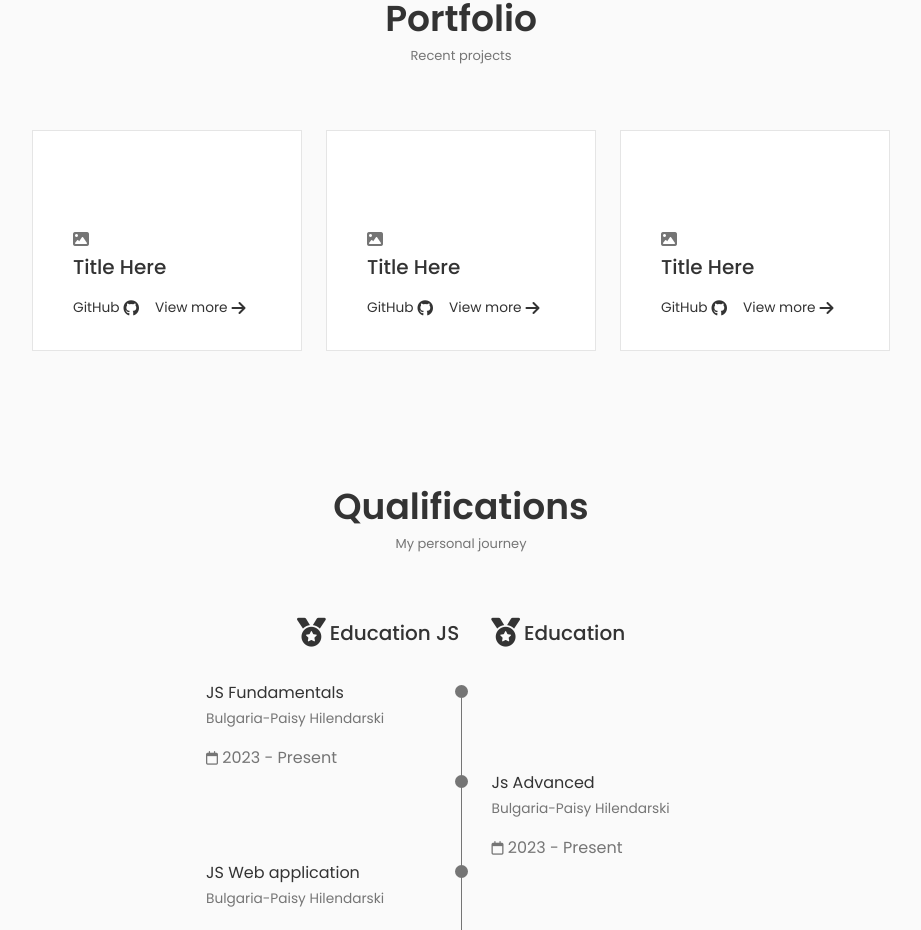
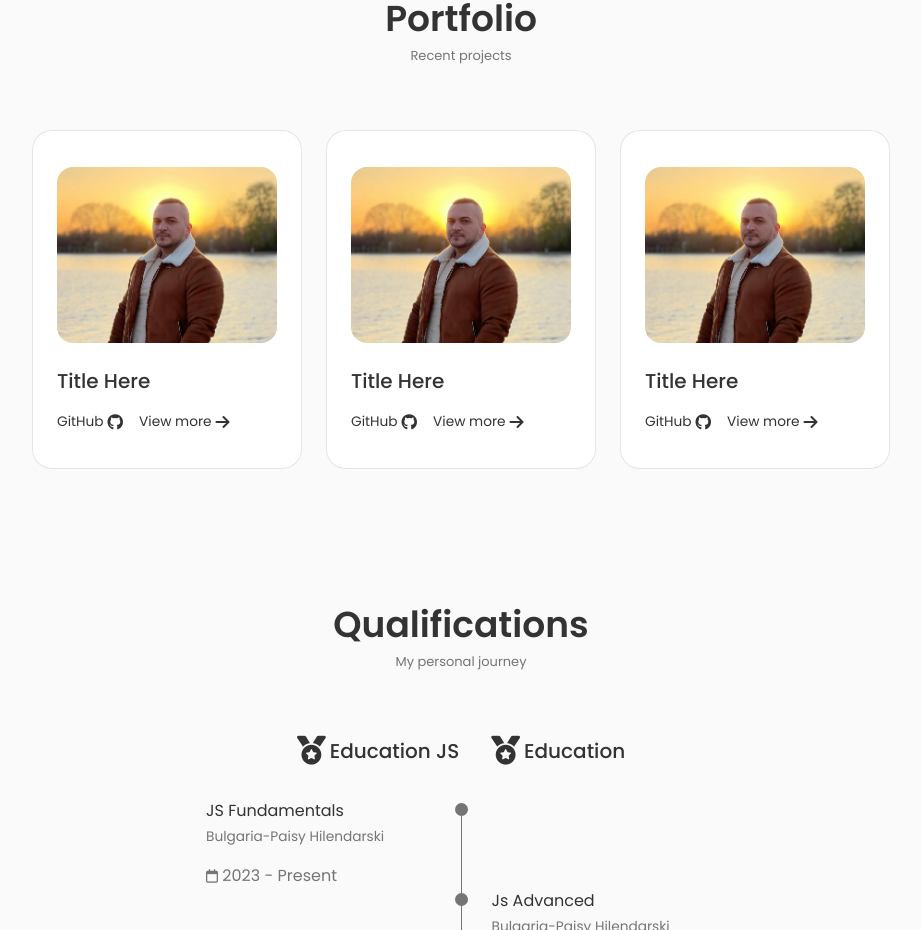
Before and after one commit to emin-apm/Portfolio, a React (Vite) app in the folder MyPortfolio/: page / in a window 1280 px wide. Shown: the part 2094-3024 px from the top of the page, without its empty margins (179-1100 px from the left). Built offline with nearby package versions, Linux system fonts and the light colour scheme.

Commit message:
project images added

```diff
--- a/MyPortfolio/src/components/Projects/Projects.jsx
+++ b/MyPortfolio/src/components/Projects/Projects.jsx
@@ -1,5 +1,6 @@
 import { useState } from "react";
 import styles from "./ProjectsStyles.module.css";
+import imageTest from "../../assets/hero_img.jpeg";
 
 export default function Projects() {
   const [toggleState, setToggleState] = useState(false);
@@ -19,61 +20,10 @@ export default function Projects() {
 
       <div className={`${styles.projects_container} container grid`}>
         <div className={styles.projects_content}>
-          <div>
-            <i class="fa-solid fa-image"></i>
-
-            <h3 className={styles.projects_title}>Title Here</h3>
+          <div className={styles.img_container}>
+            <img src={imageTest} alt="" />
           </div>
-
-          <div className={styles.projects_buttons_container}>
-            <span className={styles.projects_button}>
-              GitHub
-              <i class="fa-brands fa-github"></i>
-            </span>
-            <span className={styles.projects_button} onClick={toggleTab}>
-              View more
-              <i class="fa-solid fa-arrow-right"></i>
-            </span>
-          </div>
-
-          <div
-            className={
-              toggleState
-                ? `${styles.projects_modal} ${styles.active_modal}`
-                : `${styles.projects_modal}`
-            }
-          >
-            <div className={styles.projects_modal_content}>
-              <div className={styles.porjects_modal_close} onClick={closeTab}>
-                <i class="fa-solid fa-xmark"></i>
-              </div>
-
-              <h3 className={styles.projects_modal_title}>Titlee heree</h3>
-              <p className={styles.projects_modal_description}>Description</p>
-
-              <ul className={`${styles.projects_modal_projects} grid`}>
-                <li className={styles.projects_modal_project}>
-                  <i class="fa-regular fa-circle-check"></i>
-                  <p className={styles.projects_modal_info}>HTML</p>
-                </li>
-                <li className={styles.projects_modal_project}>
-                  <i class="fa-regular fa-circle-check"></i>
-                  <p className={styles.projects_modal_info}>CSS</p>
-                </li>
-                <li className={styles.projects_modal_project}>
-                  <i class="fa-regular fa-circle-check"></i>
-                  <p className={styles.projects_modal_info}>React</p>
-                </li>
-              </ul>
-            </div>
-          </div>
-        </div>
-        <div className={styles.projects_content}>
-          <div>
-            <i class="fa-solid fa-image"></i>
-
-            <h3 className={styles.projects_title}>Title Here</h3>
-          </div>
+          <h3 className={styles.projects_title}>Title Here</h3>
 
           <div className={styles.projects_buttons_container}>
             <span
@@ -121,11 +71,61 @@ export default function Projects() {
           </div>
         </div>
         <div className={styles.projects_content}>
-          <div>
-            <i class="fa-solid fa-image"></i>
+          <div className={styles.img_container}>
+            <img src={imageTest} alt="" />
+          </div>
+          <h3 className={styles.projects_title}>Title Here</h3>
 
-            <h3 className={styles.projects_title}>Title Here</h3>
+          <div className={styles.projects_buttons_container}>
+            <span
+              className={`${styles.projects_button} ${styles.github_button}`}
+            >
+              GitHub
+              <i class="fa-brands fa-github"></i>
+            </span>
+            <span className={styles.projects_button} onClick={toggleTab}>
+              View more
+              <i class="fa-solid fa-arrow-right"></i>
+            </span>
           </div>
+
+          <div
+            className={
+              toggleState
+                ? `${styles.projects_modal} ${styles.active_modal}`
+                : `${styles.projects_modal}`
+            }
+          >
+            <div className={styles.projects_modal_content}>
+              <div className={styles.porjects_modal_close} onClick={closeTab}>
+                <i class="fa-solid fa-xmark"></i>
+              </div>
+
+              <h3 className={styles.projects_modal_title}>Titlee heree</h3>
+              <p className={styles.projects_modal_description}>Description</p>
+
+              <ul className={`${styles.projects_modal_projects} grid`}>
+                <li className={styles.projects_modal_project}>
+                  <i class="fa-regular fa-circle-check"></i>
+                  <p className={styles.projects_modal_info}>HTML</p>
+                </li>
+                <li className={styles.projects_modal_project}>
+                  <i class="fa-regular fa-circle-check"></i>
+                  <p className={styles.projects_modal_info}>CSS</p>
+                </li>
+                <li className={styles.projects_modal_project}>
+                  <i class="fa-regular fa-circle-check"></i>
+                  <p className={styles.projects_modal_info}>React</p>
+                </li>
+              </ul>
+            </div>
+          </div>
+        </div>
+        <div className={styles.projects_content}>
+          <div className={styles.img_container}>
+            <img src={imageTest} alt="" />
+          </div>
+          <h3 className={styles.projects_title}>Title Here</h3>
 
           <div className={styles.projects_buttons_container}>
             <span
--- a/MyPortfolio/src/components/Projects/ProjectsStyles.module.css
+++ b/MyPortfolio/src/components/Projects/ProjectsStyles.module.css
@@ -8,12 +8,34 @@
   position: relative;
   border: 1px solid rgba(0, 0, 0, 0.1);
   background-color: var(--container-color);
-  padding: 6rem 0 2rem 2.5rem;
+  border-radius: 1.25rem;
+  padding: 2.25rem 1.5rem;
+  display: flex;
+  flex-direction: column;
 }
+
+.img_container {
+  /* overflow: hidden; */
+  border-radius: 1rem;
+  transition: 1s ease-in-out;
+}
+
+.img_container img {
+  object-fit: cover;
+  border-radius: 1rem;
+  transition: .3s ease-in-out;
+}
+
+.img_container img:hover {
+  transform: scale(1.04);
+}
+
+
 
 .projects_title {
   font-size: var(--h3-font-size);
   margin-bottom: 1rem;
+  margin-top: 1rem;
   font-weight: var(--font-medium);
 }
 
@@ -29,6 +51,7 @@
   align-items: center;
   column-gap: 0.25rem;
   cursor: pointer;
+  text-wrap: nowrap;
 }
 
 .projects_button i {
@@ -128,18 +151,24 @@
 /* For medium devices */
 @media screen and (max-width: 768px) {
   .projects_container {
-    grid-template-columns: repeat(2, 1fr);
+    row-gap: 1rem;
+    grid-template-columns: 410px;
   }
 
   .projects_content {
-    padding: 3.5rem 0.5rem 1.25rem 1.5rem;
+    /* padding: 3.5rem 0.5rem 1.25rem 1.5rem; */
   }
 }
 
 @media screen and (max-width: 576px) {
+  .projects_container {
+
+    grid-template-columns: 1fr;
+  }
+
   .projects_modal_content {
     padding: 4.5rem 1.5rem 2.5rem;
-    margin: 1em;
+    margin: 2rem 4rem;
   }
 
   .projects_modal_description {
@@ -154,6 +183,6 @@
   }
 
   .projects_content {
-    padding-right: 6rem;
+    /* padding-right: 6rem; */
   }
 }
--- a/MyPortfolio/src/components/Skills/SkillsStyles.module.css
+++ b/MyPortfolio/src/components/Skills/SkillsStyles.module.css
@@ -34,6 +34,7 @@
   display: flex;
   column-gap: 0.5rem;
 }
+
 .skill_data i {
   font-size: 1.5rem;
   color: var(--title-color);
@@ -57,15 +58,15 @@
 }
 
 /* For medium devices */
-@media screen and (max-width: 768px) {
-}
+@media screen and (max-width: 768px) {}
 
 @media screen and (max-width: 576px) {
   .skill_container {
     grid-template-columns: 1fr;
-    .skill_content {
-      padding: 1.5rem;
-    }
+  }
+
+  .skill_content {
+    padding: 1.5rem;
   }
 }
 
@@ -74,6 +75,7 @@
   .skill_box {
     column-gap: 1.25rem;
   }
+
   .skill_name {
     font-size: var(--small-font-size);
   }
```
